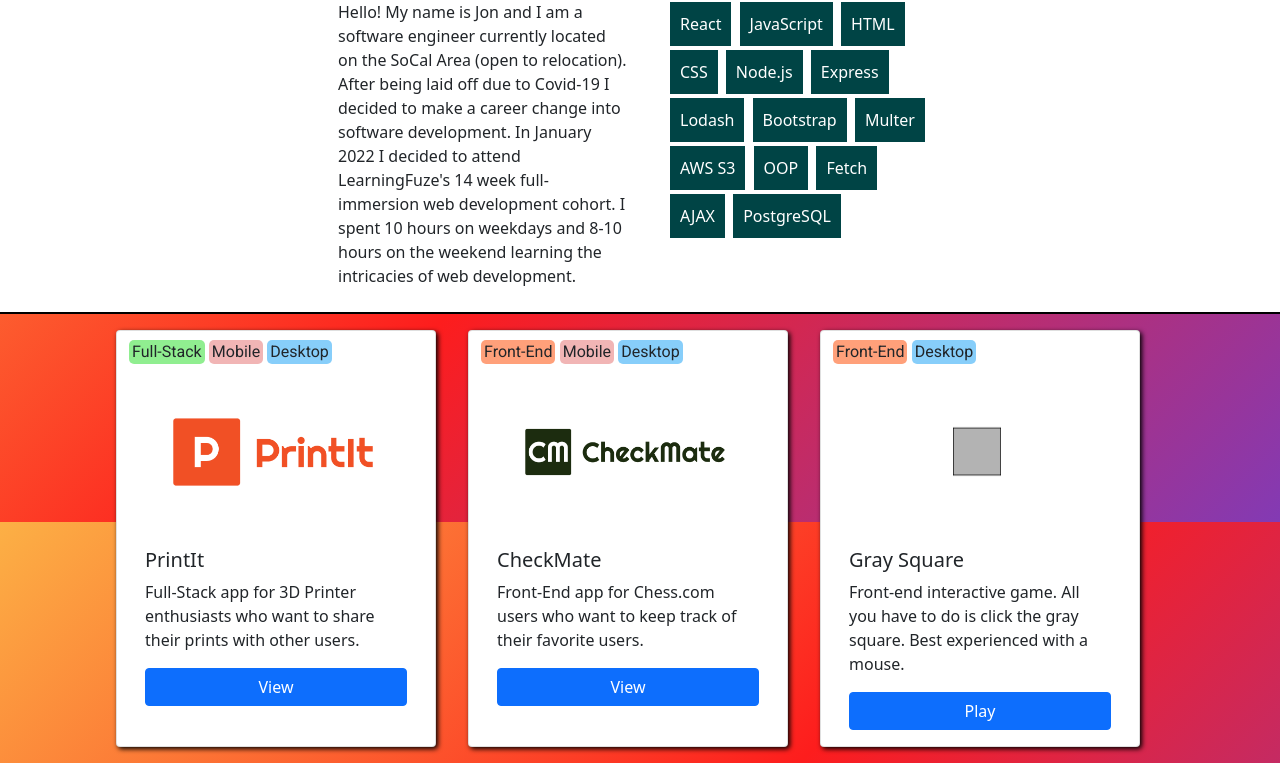
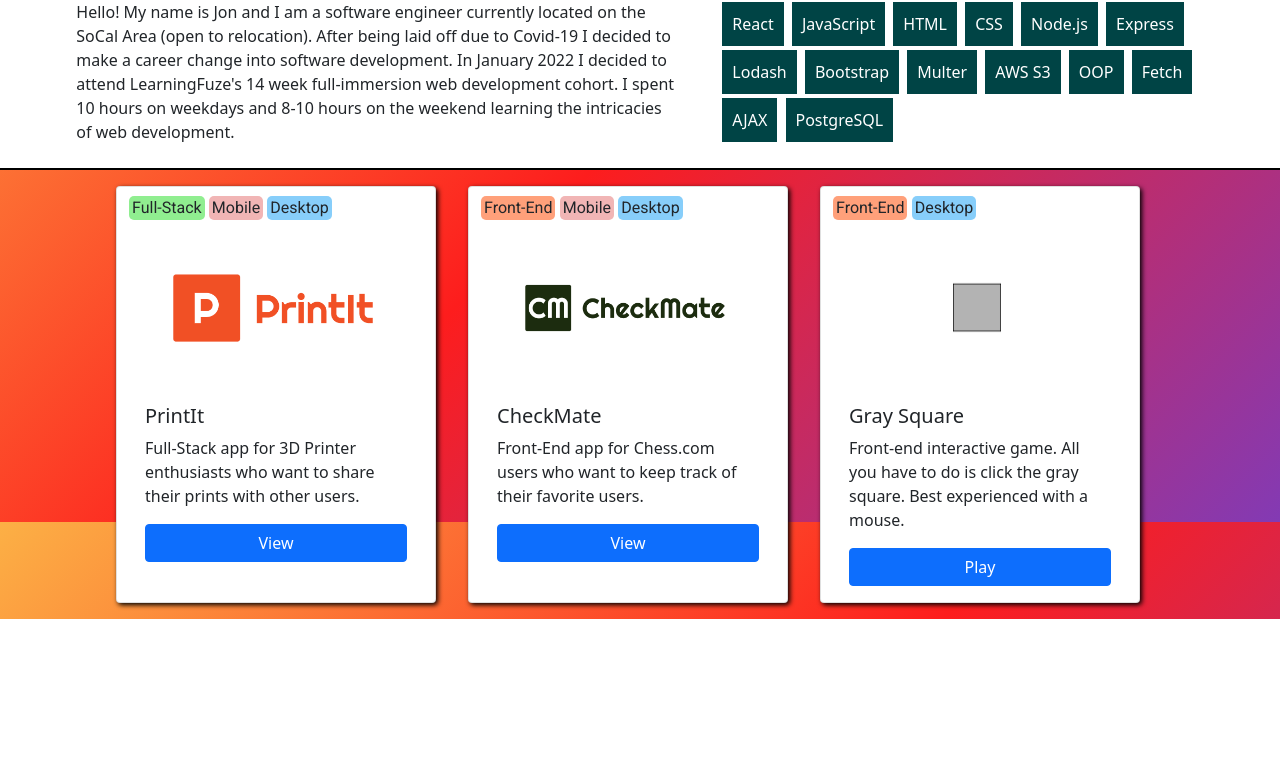
Before and after one commit to Jktanisaka/Portfolio-Page, a website: page index.html in a window 1280 px wide. Shown: the part 278-1041 px from the top of the page. After the commit the page ends 897 px from the top, so only its background shows below. Drawn offline with nearby package versions, Linux system fonts and the light colour scheme; a web font is replaced by a local one.

Commit message:
updated media query

```diff
--- a/index.html
+++ b/index.html
@@ -32,7 +32,7 @@
   </header>
   <main class="container-fluid row justify-content-center m-0 p-0">
     <div class="row justify-content-center bg-white pt-2" style="border-bottom: 2px solid black;">
-      <div class="col-sm-12 col-md-6 col-xl-3 mb-2">
+      <div class="col-sm-12 col-md-6 mb-2">
         <h2 class="text-center">About Me</h2>
         <p>Hello! My name is Jon and I am a software engineer currently located on
           the SoCal Area (open to relocation). After being laid off due to Covid-19
@@ -41,7 +41,7 @@
           development cohort. I spent 10 hours on weekdays and 8-10 hours on the
           weekend learning the intricacies of web development.</p>
       </div>
-      <div class="col-sm-12 col-md-5 col-xl-3 ">
+      <div class="col-sm-12 col-md-5  ">
         <h2 class="text-center">Technologies</h2>
         <ul class="p-0 ms-3">
           <li class="tech">React</li>
```
